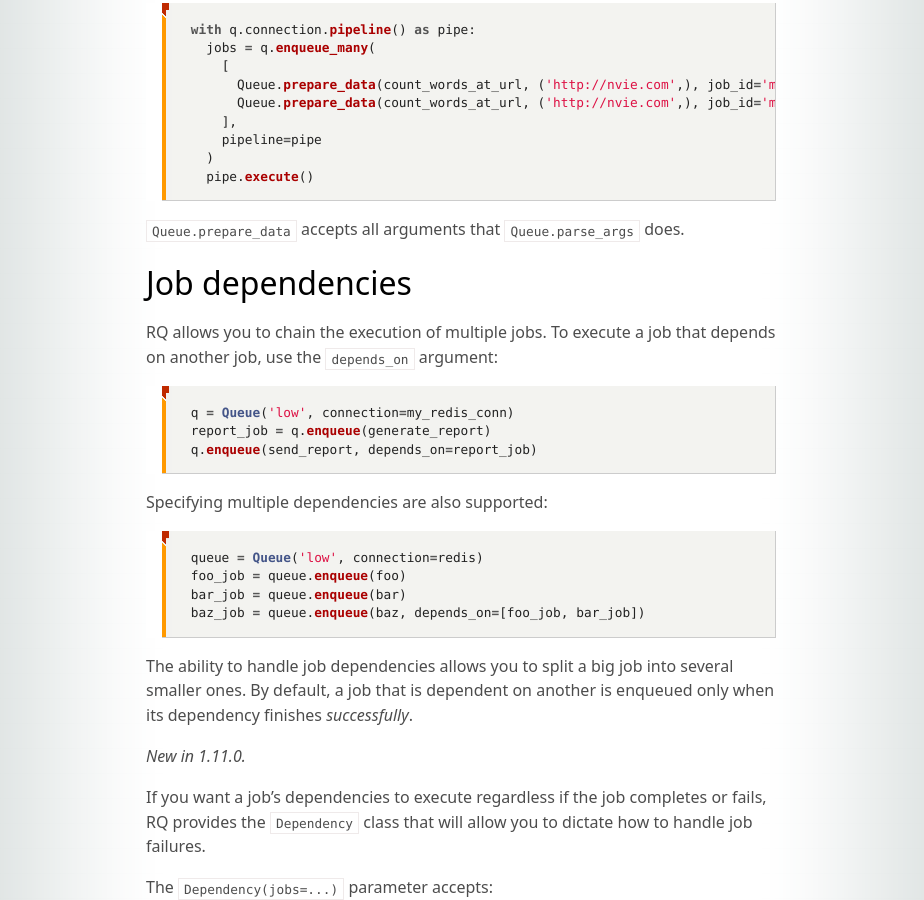
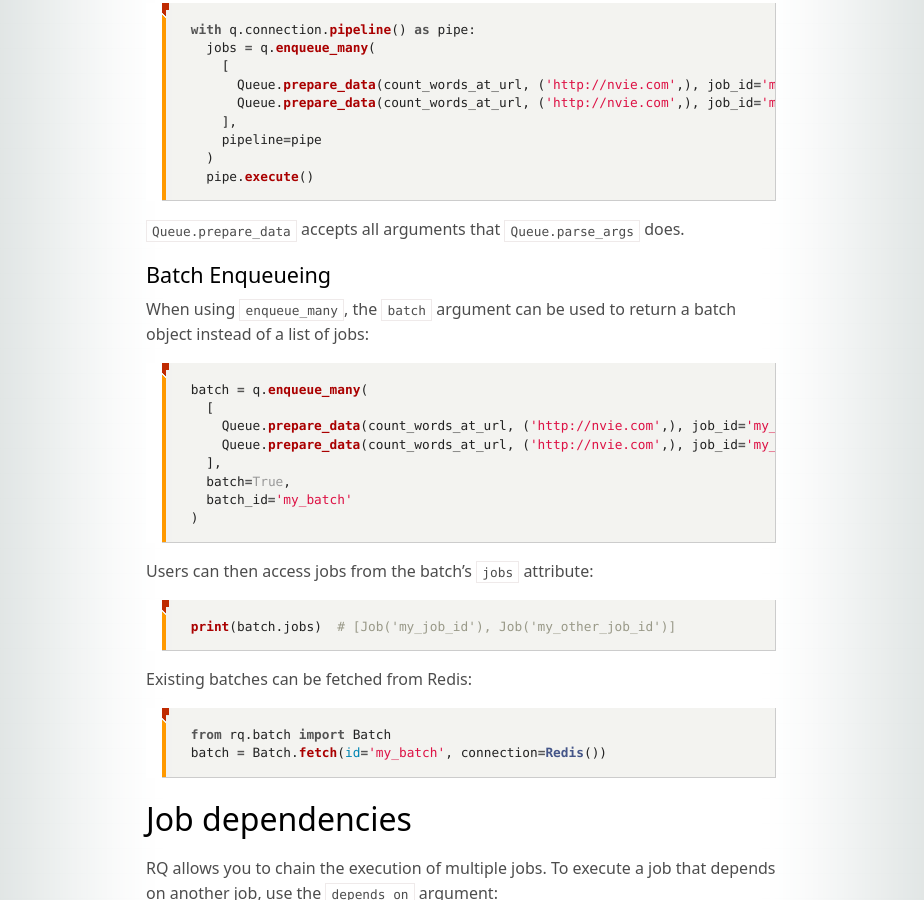
Before and after one commit to rq/rq, a Jekyll site: the page built from docs/docs/index.md, in a window 1280 px wide and 900 px high, scrolled down 2851 px. Shown: the whole window, without its empty margins (179-1103 px from the left). Built offline with Jekyll 4.4.1, drawn with Linux system fonts in a browser that asks for light colours; some web fonts are replaced; comment, search, counter and statistics services are not loaded.

Commit message:
Update batch documentation

````diff
--- a/docs/docs/index.md
+++ b/docs/docs/index.md
@@ -133,6 +133,35 @@ with q.connection.pipeline() as pipe:
 ```
 
 `Queue.prepare_data` accepts all arguments that `Queue.parse_args` does.
+
+### Batch Enqueueing
+
+When using `enqueue_many`, the `batch` argument can be used to return a batch object instead of a list of jobs:
+
+```python
+batch = q.enqueue_many(
+  [
+    Queue.prepare_data(count_words_at_url, ('http://nvie.com',), job_id='my_job_id'),
+    Queue.prepare_data(count_words_at_url, ('http://nvie.com',), job_id='my_other_job_id'),
+  ],
+  batch=True,
+  batch_id='my_batch'
+)
+```
+
+Users can then access jobs from the batch's `jobs` attribute:
+
+```python
+print(batch.jobs)  # [Job('my_job_id'), Job('my_other_job_id')]
+```
+
+Existing batches can be fetched from Redis:
+
+```python
+from rq.batch import Batch
+batch = Batch.fetch(id='my_batch', connection=Redis())
+```
+
 
 ## Job dependencies
 
--- a/rq/batch.py
+++ b/rq/batch.py
@@ -42,7 +42,8 @@ class Batch:
             pipe.execute()
 
     def delete_expired_jobs(self, pipeline: Optional['Pipeline'] = None):
-        """Delete jobs from the batch's job registry that have been deleted or expired from Redis."""
+        """Delete jobs from the batch's job registry that have been deleted or expired from Redis.
+        We assume while running this that alive jobs have all been fetched from Redis in fetch_jobs method"""
 
         pipe = pipeline if pipeline else self.connection.pipeline()
         job_ids = {as_text(job) for job in self.connection.smembers(self.key)}
@@ -53,6 +54,7 @@ class Batch:
             pipe.execute()
 
     def fetch_jobs(self) -> list:
+        """Retrieve list of job IDs from the batch key in Redis, then fetch and add those jobs to attribute"""
         job_ids = [as_text(job) for job in self.connection.smembers(self.key)]
         self.jobs = [job for job in Job.fetch_many(job_ids, self.connection) if job is not None]
 
@@ -70,6 +72,7 @@ class Batch:
 
     @classmethod
     def fetch(cls, id: str, connection: Redis, fetch_jobs=False):
+        """Fetch an existing batch from Redis"""
         batch = cls(id, connection=connection)
         batch.refresh()
         if not batch.jobs:
````
